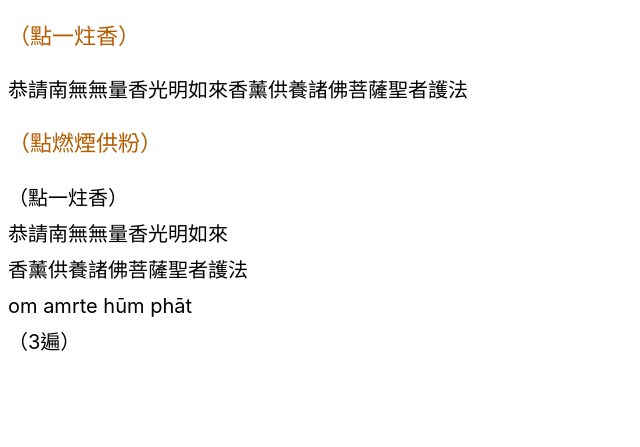
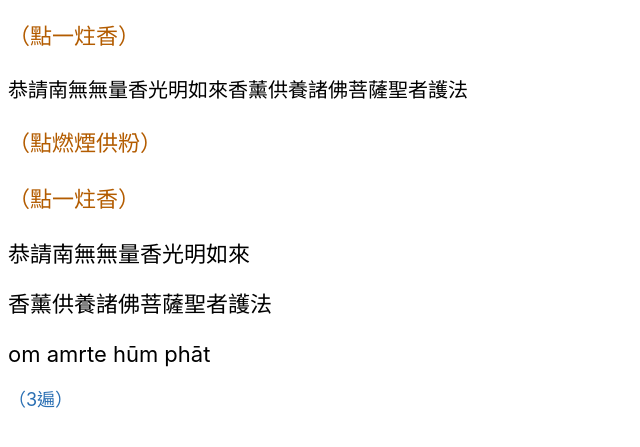
Before and after one commit to bravitiamo/vajra-web, a plain HTML site: page index.html in a window 1280 px wide. Shown: the part 109-556 px from the top of the page, without its empty margins (0-640 px from the left). Drawn offline with Linux system fonts and the light colour scheme.

Commit message:
Test ritual text with class styling

```diff
--- a/index.html
+++ b/index.html
@@ -61,11 +61,14 @@ fetch("smoke_ritual.json")
     });
   });
 </script>
+<div class="action">（點一炷香）</div>
+
+<div class="recitation">恭請南無無量香光明如來</div>
+<div class="recitation">香薰供養諸佛菩薩聖者護法</div>
+
+<div class="recitation">om amrte hūm phāt</div>
+
+<div class="repeat">（3遍）</div>
 
 </body>
 </html>
-<div>（點一炷香）</div>
-<div>恭請南無無量香光明如來</div>
-<div>香薰供養諸佛菩薩聖者護法</div>
-<div>om amrte hūm phāt</div>
-<div>（3遍）</div>
```
